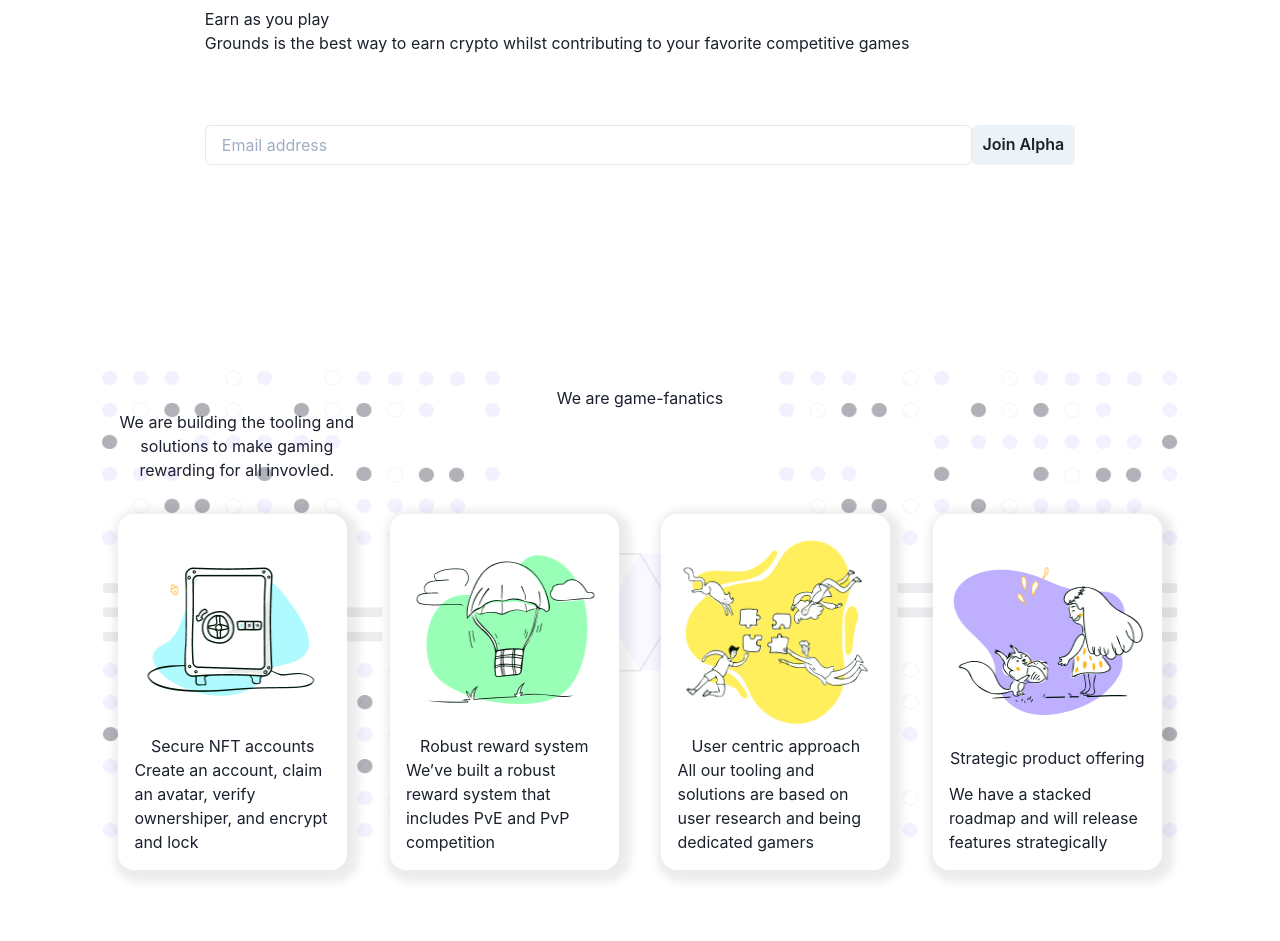
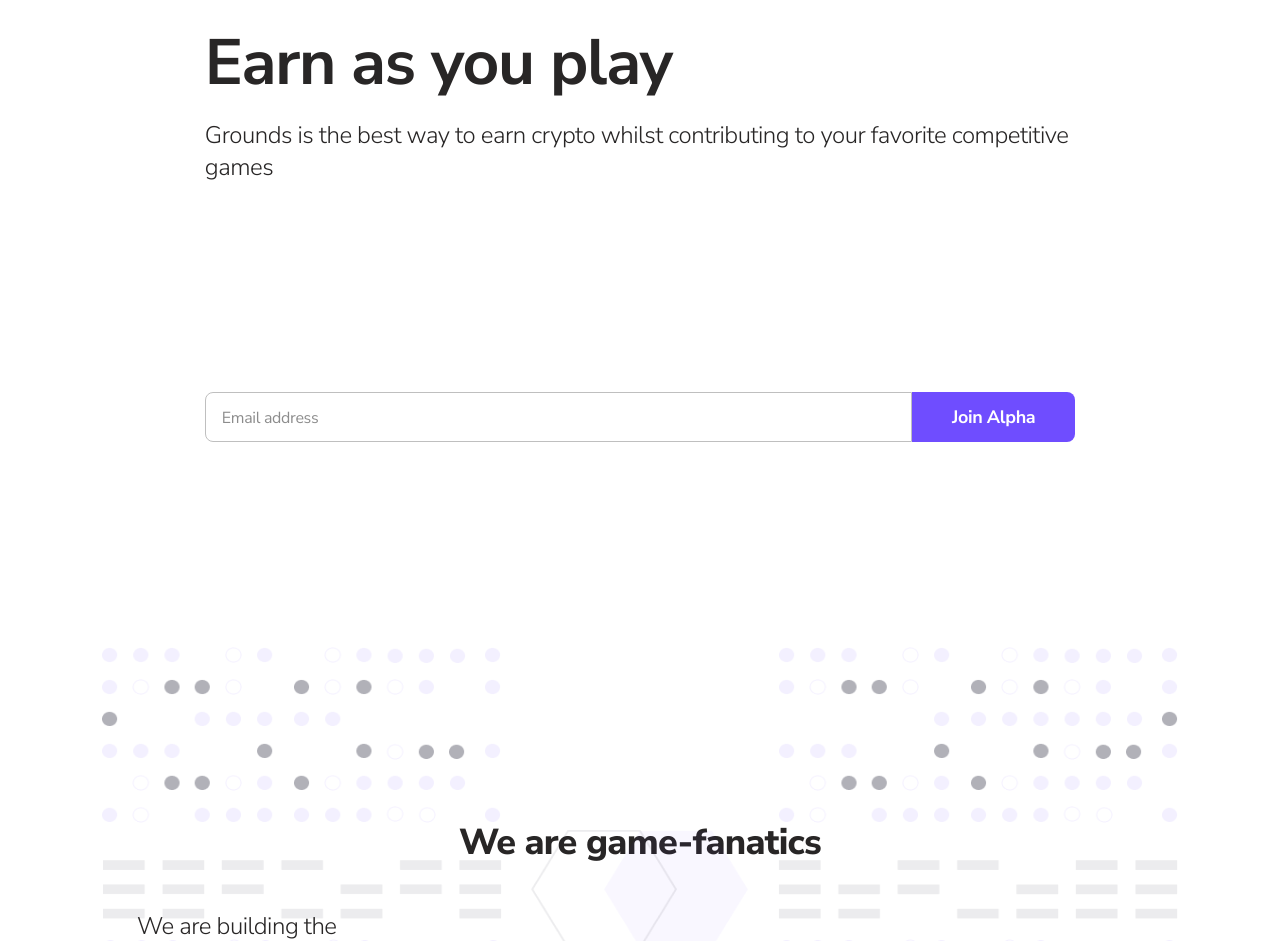
Before and after one commit to alan-ws/grounds.gg, a Next.js app: page / in a window 1280 px wide. Shown: the part 239-1180 px from the top of the page. Built offline with nearby package versions, Linux system fonts and the light colour scheme.

Commit message:
wip: ffs why did I do this

```diff
--- a/components/intro.tsx
+++ b/components/intro.tsx
@@ -83,7 +83,7 @@
     : false;
 };
 
-const showToast = (state: "error" | "info", message: string) => { };
+const showToast = (state: "error" | "info", message: string) => {};
 
 export const Intro = () => {
   const [email, setEmail] = useState<string>();
@@ -103,9 +103,21 @@
 
   return (
     <Container>
-            <Flex flexDir={{ base: "column" }} w="100%" justifyContent={{ base: "center" }}>
-                <Flex flexDir={{ base: "column" }} m={{ base: "8% 8% 8% 8%", lg: "8% 16% 16% 16%" }}>
-                    <Flex display={{base: "none", md: "flex"}} width={{ base: "100%" }} justifyContent={"space-between"} alignItems={"center"}>
+      <Flex
+        flexDir={{ base: "column" }}
+        w="100%"
+        justifyContent={{ base: "center" }}
+      >
+        <Flex
+          flexDir={{ base: "column" }}
+          m={{ base: "8% 8% 8% 8%", lg: "8% 16% 16% 16%" }}
+        >
+          <Flex
+            display={{ base: "none", md: "flex" }}
+            width={{ base: "100%" }}
+            justifyContent={"space-between"}
+            alignItems={"center"}
+          >
             <Image
               src="/icons/bot.svg"
               height="56px"
@@ -122,35 +134,69 @@
               alt="arrow"
             />
           </Flex>
-                    <Flex width={{ base: "100%" }}>
-                        <Text textStyle="h1" color="secondary">
-                            Earn as you play
-                        </Text>
+          <Flex
+            width={{ base: "100%" }}
+            mt={{ base: "24px" }}
+            mb={{ base: "24px" }}
+          >
+            <Text textStyle={"h1"}>Earn as you play</Text>
           </Flex>
-                    <Flex margin="0% 0% 8% 0%">
-                        <Text textStyle="h4" color="secondary">
+          <Flex mb={{ base: "24%" }}>
+            <Text textStyle="h2">
               Grounds is the best way to earn crypto whilst contributing to your
               favorite competitive games
             </Text>
           </Flex>
-                    <Flex w={{base: "100%"}}>
-                        <Flex w={{base: "100%"}}>
-                            <Input placeholder="Email address" onChange={handleEmailInput} />
+          <Flex w={{ base: "100%" }}>
+            <Flex w={{ base: "100%" }}>
+              <Input
+                css={{
+                  "&::placeholder": {
+                    color: "gray.250",
+                    fontFamily: "Nunito Sans",
+                    fontStyle: "normal",
+                    fontWeight: "400",
+                    fontSize: "16px",
+                    lineHeight: "22px",
+                    letterSpacing: "-0.02em",
+                  },
+                }}
+                borderRadius={{ base: "8px 0px 0px 8px" }}
+                padding={{ base: "24px 16px" }}
+                placeholder="Email address"
+                onChange={handleEmailInput}
+              />
               <Button
+                borderRadius={{ base: "0px 8px 8px 0px" }}
+                padding={{ base: "25px 48px" }}
+                backgroundColor={"purple.300"}
+                color={"white"}
+                fontFamily="Nunito Sans"
+                fontStyle="normal"
+                fontWeight="bold"
+                fontSize="18px"
+                lineHeight="24px"
+                letterSpacing="-0.02em"
                 onClick={handleEmailSubmission}
               >
                 Join Alpha
               </Button>
             </Flex>
           </Flex>
-                    <Flex display={{base: "flex", md: "none"}} width={{ base: "100%" }} justifyContent={"space-between"} alignItems={"center"}>
+          <Flex
+            display={{ base: "flex", md: "none" }}
+            width={{ base: "100%" }}
+            justifyContent={"space-between"}
+            alignItems={"center"}
+            mt={{ base: "24px" }}
+          >
             <Image
               src="/icons/bot.svg"
               height="56px"
               width="56px"
               alt="avatar"
             />
-                        <Text textStyle="a" color="primary">
+            <Text textStyle="a" color="purple.300">
               Claim your avatar
             </Text>
             <Image
--- a/pages/_app.tsx
+++ b/pages/_app.tsx
@@ -9,15 +9,125 @@
   lg: "1366px",
   xl: "1920px",
 });
+
 const defaultTheme = {
   ...breakpoints,
-  brand: {
-    900: "#1a365d",
-    800: "#153e75",
-    700: "#2a69ac",
+  colors: {
+    black: {
+      50: "#c8c6e6",
+      100: "#a5a2d7",
+      200: "#817cc8",
+      300: "#5d56ba",
+      400: "#453ea2",
+      500: "#35307d",
+      600: "#262258",
+      700: "#171536",
+      800: "#070713",
+      900: "#0D0C22",
+    },
+    purple: {
+      50: "#eae4ff",
+      100: "#c1b2ff",
+      200: "#9880ff",
+      300: "#6f4dff",
+      400: "#471bfe",
+      500: "#2d01e5",
+      600: "#2300b3",
+      700: "#180081",
+      800: "#0d004f",
+      900: "#050020",
+    },
+    gray: {
+      50: "#fbf0f2",
+      100: "#dcd8d9",
+      200: "#bfbfbf",
+      250: "#cbcbcb",
+      300: "#a6a6a6",
+      400: "#8c8c8c",
+      500: "#737373",
+      600: "#595959",
+      700: "#404040",
+      800: "#282626",
+      900: "#150a0d",
+    },
+  },
+  textStyles: {
+    h1: {
+      fontFamily: "Nunito Sans",
+      fontStyle: "normal",
+      fontWeight: "bold",
+      fontSize: ["48px", "64px"],
+      lineHeight: ["48px", "64px"],
+      letterSpacing: ["-0.02em"],
+    },
+    h2: {
+      fontFamily: "Nunito Sans",
+      fontStyle: "normal",
+      fontWeight: "300",
+      fontSize: ["24px"],
+      lineHeight: ["32px"],
+      letterSpacing: ["-0.02em"],
+    },
+    h3: {
+      fontFamily: "Nunito Sans",
+      fontStyle: "normal",
+      fontWeight: "800",
+      fontSize: ["32px", "36px"],
+      lineHeight: ["48px"],
+      letterSpacing: ["-0.02em"],
+    },
+    h4: {
+      fontFamily: "Nunito Sans",
+      fontStyle: "normal",
+      fontWeight: "300",
+      fontSize: ["24px"],
+      lineHeight: ["32px"],
+      letterSpacing: ["-0.02em"],
+    },
+    cardT: {
+      fontFamily: "Nunito Sans",
+      fontStyle: "normal",
+      fontWeight: "600",
+      fontSize: ["16px"],
+      lineHeight: ["22px"],
+      letterSpacing: ["-0.02em"],
+    },
+    cardC: {
+      fontFamily: "Nunito Sans",
+      fontStyle: "normal",
+      fontWeight: "200",
+      fontSize: ["16px"],
+      lineHeight: ["22px"],
+      letterSpacing: ["-0.02em"],
+    },
+    a: {
+      fontFamily: "Nunito Sans",
+      fontStyle: "normal",
+      fontWeight: "800",
+      fontSize: ["16px"],
+      lineHeight: ["22px"],
+      letterSpacing: ["-0.02em"],
+    },
+    btn: {
+      fontFamily: "Nunito Sans",
+      fontStyle: "normal",
+      fontWeight: "bold",
+      fontSize: ["24px"],
+      lineHeight: ["24px"],
+      letterSpacing: ["-0.02em"],
+    },
+    placeholder: {
+      fontFamily: "Nunito Sans",
+      fontStyle: "normal",
+      fontWeight: "400",
+      fontSize: ["16px"],
+      lineHeight: ["22px"],
+      letterSpacing: ["-0.02em"],
+    },
   },
 };
-const theme = extendTheme({ defaultTheme });
+
+const theme = extendTheme({ ...defaultTheme });
 
 function MyApp({ Component, pageProps }: AppProps) {
   return (
--- a/sections/products.tsx
+++ b/sections/products.tsx
@@ -1,6 +1,6 @@
 import { Container as PageContainer } from "../components/layouts";
 import Image from "next/image";
-import { Box, Flex , Text} from "@chakra-ui/react";
+import { Box, Flex, Text } from "@chakra-ui/react";
 import { FC } from "react";
 import { TextBox } from "./we-are-game-fanatics";
 
@@ -93,62 +93,76 @@
 //   alignSelf: 'center'
 // }))
 
-export const BackGroundColorDiv: FC = ({ children }) => <Box backgroundColor={'#0D0C22'}>{children}</Box>
+export const BackGroundColorDiv: FC = ({ children }) => (
+  <Box backgroundColor={"#0D0C22"}>{children}</Box>
+);
 
 export const ProductInfo = () => {
   return (
     <BackGroundColorDiv>
       <PageContainer>
         <Flex pos={"relative"} flexDir={"column"} w={"100%"}>
-          <Box as="section" margin={{base: "8% 4% 16% 4%", lg: "2% 24% 8% 24%"}}>
+          <Box
+            as="section"
+            margin={{ base: "16% 4% 16% 4%", lg: "2% 24% 8% 24%" }}
+          >
             <TextBox>
-              <Text color="white" textStyle="h2">
+              <Text color="white" textStyle="h1" mb={{ base: "8%" }}>
                 Products
               </Text>
             </TextBox>
             <TextBox>
               <Text color="white" textStyle="h4">
                 We are in alpha-mode with the below products on our roadmap for
-                release in 2021...2022.
+                release in 2022.
               </Text>
             </TextBox>
           </Box>
-          {/* <Container margin="0% 8% 8% 8%">
-            <Article position="center" direction="row">
-              <Article flex={0.4} position="center" direction="column">
+          <Box pos="relative" margin={{ base: "0% 8%", lg: "0% 8% 8% 8%" }}>
+            <Flex justifyContent={{ lg: "center" }} direction="row">
+              {/* <Article flex={0.4} position="center" direction="column">
                 <ImgBox>
                   <Image src="/assets/product-shape.svg" alt="" layout="fill" />
                 </ImgBox>
                 <CTA>
                   <Button btnStyle="secondary" textStyle="btn1">Claim your Avatar</Button>
                 </CTA>
-              </Article>
-              <Article flex={0.6} position="flex-start" direction="column">
+              </Article> */}
+              <Flex
+                w={{ base: "100%" }}
+                justifyContent={{ lg: "flex-start" }}
+                direction="column"
+              >
                 {PRODUCTS.map((value, index) => {
                   return (
-                    <ProductBox key={index}>
-                      <ProductIcon>
+                    <Flex key={index} mb={{ base: "24px" }}>
+                      <Flex
+                        as="span"
+                        w={{ base: "20%" }}
+                        justifyContent={{ lg: "center" }}
+                        alignSelf={{ lg: "flex-start" }}
+                      >
                         <Image
                           src={value.icon}
                           height="36px"
                           width="36px"
                           alt=""
                         />
-                      </ProductIcon>
-                      <ProductContent>
+                      </Flex>
+                      <Flex as="span" w={{ base: "80%" }}>
                         <Text textStyle="h5" color="white">
                           {value.title}{" "}
                           <Text textStyle="cardS" color="white">
                             {value.content}
                           </Text>
                         </Text>
-                      </ProductContent>
-                    </ProductBox>
+                      </Flex>
+                    </Flex>
                   );
                 })}
-              </Article>
-            </Article>
-          </Container> */}
+              </Flex>
+            </Flex>
+          </Box>
         </Flex>
       </PageContainer>
     </BackGroundColorDiv>
--- a/sections/we-are-game-fanatics.tsx
+++ b/sections/we-are-game-fanatics.tsx
@@ -82,11 +82,15 @@
     <Container>
       <Box as="section">
         <Flex pos="relative" flexDir="column" flex={1} margin="0% 8% 16% 8%">
-          <Box textAlign={"center"} marginTop="16px">
+          <Box textAlign={"center"} mt={{ base: "16%" }} mb={{ base: "4%" }}>
             <Text textStyle="h3">We are game-fanatics</Text>
           </Box>
-          <Box textAlign={"center"} maxWidth={{lg: "50%"}}>
-            <Text textStyle="h4" maxWidth={{lg: "50%"}}>
+          <Box
+            textAlign={"center"}
+            maxWidth={{ lg: "50%" }}
+            mb={{ base: "8%" }}
+          >
+            <Text textStyle="h4" maxWidth={{ lg: "50%" }}>
               We are building the tooling and solutions to make gaming rewarding
               for all invovled.
             </Text>
@@ -97,15 +101,16 @@
             zIndex={2}
             margin="auto"
             marginTop="16px"
+            mb={{ base: "48px" }}
           >
             <Card>
               <CardImage>
                 <Image src="/assets/locked-security.png" alt="" layout="fill" />
               </CardImage>
               <TextBox>
-                <Text>Secure NFT accounts</Text>
+                <Text textStyle={{ base: "cardT" }}>Secure NFT accounts</Text>
               </TextBox>
-              <Text>
+              <Text textStyle={{ base: "cardC" }}>
                 Create an account, claim an avatar, verify ownershiper, and
                 encrypt and lock
               </Text>
@@ -115,9 +120,9 @@
                 <Image src="/assets/delivery.png" alt="" layout="fill" />
               </CardImage>
               <TextBox>
-                <Text textStyle="cardH">Robust reward system</Text>
+                <Text textStyle={{ base: "cardT" }}>Robust reward system</Text>
               </TextBox>
-              <Text textStyle="cardS">
+              <Text textStyle={{ base: "cardC" }}>
                 We’ve built a robust reward system that includes PvE and PvP
                 competition
               </Text>
@@ -127,9 +132,9 @@
                 <Image src="/assets/users.png" alt="" layout="fill" />
               </CardImage>
               <TextBox>
-                <Text textStyle="cardH">User centric approach</Text>
+                <Text textStyle={{ base: "cardT" }}>User centric approach</Text>
               </TextBox>
-              <Text textStyle="cardS">
+              <Text textStyle={{ base: "cardC" }}>
                 All our tooling and solutions are based on user research and
                 being dedicated gamers
               </Text>
@@ -139,9 +144,11 @@
                 <Image src="/assets/relationship.png" alt="" layout="fill" />
               </CardImage>
               <TextBox>
-                <Text textStyle="cardH">Strategic product offering</Text>
+                <Text textStyle={{ base: "cardT" }}>
+                  Strategic product offering
+                </Text>
               </TextBox>
-              <Text textStyle="cardS">
+              <Text textStyle={{ base: "cardC" }}>
                 We have a stacked roadmap and will release features
                 strategically
               </Text>
```
Lines whose indentation alone changed are shown as unchanged.
